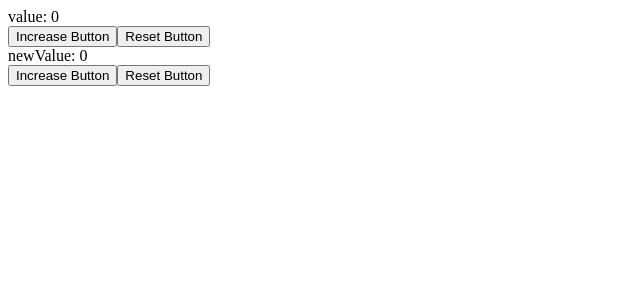
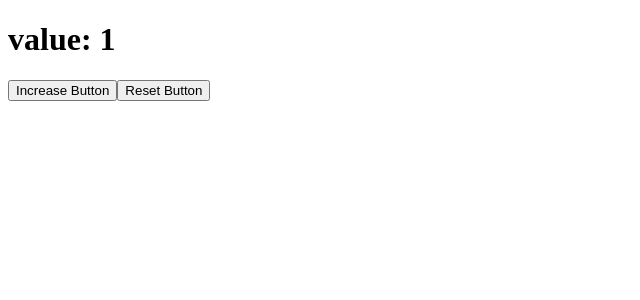
Before and after one commit to hyesom2/study_React, a React (Create React App) app: page / in a window 1280 px wide. Shown: the top 300 px of the page, without its empty margins (0-640 px from the left). Built offline with nearby package versions, Linux system fonts and the light colour scheme.

Commit message:
✨ Class Component in React
Chapter 03-4. 클래스형 컴포넌트 vs 함수형 컴포넌트

```diff
--- a/src/App.js
+++ b/src/App.js
@@ -1,52 +1,36 @@
-/*
-  - value를 state로 만들기
-  - Increase 버튼 함수 만들기 (+함수형 인자로)
-  - Reset 버튼 함수 만들기
-*/
-import { useState } from "react";
+import React, { Component } from "react";
 
-export default function App() {
-  let value = 0;
-  const [newValue, setNewValue] = useState(0);
+export default class App extends Component {
+  state = {
+    value: 0,
+  };
 
-  return (
-    <div>
-      {/* 1. state 사용 X */}
+  constructor(props) {
+    super(props);
+    this.state = {
+      value: 1,
+    };
+  }
+
+  resetValue() {
+    this.setState({ value: 0 });
+  }
+
+  render() {
+    return (
       <div>
-        <div>value: {value}</div>
+        <h1>value: {this.state.value}</h1>
         <button
-          type="button"
           onClick={() => {
-            console.log("increase1", value);
-            value = value + 1;
-            console.log("increase2", value);
+            this.setState((state) => ({
+              value: state.value + 1,
+            }));
           }}
         >
           Increase Button
         </button>
-        <button type="button">Reset Button</button>
+        <button onClick={this.resetValue.bind(this)}>Reset Button</button>
       </div>
-      <div>
-        <div>newValue: {newValue}</div>
-        <button
-          type="button"
-          onClick={() => {
-            console.log("increase1", newValue);
-            setNewValue(newValue + 1);
-            console.log("increase2", newValue);
-          }}
-        >
-          Increase Button
-        </button>
-        <button
-          type="button"
-          onClick={() => {
-            setNewValue(0);
-          }}
-        >
-          Reset Button
-        </button>
-      </div>
-    </div>
-  );
+    );
+  }
 }
```
